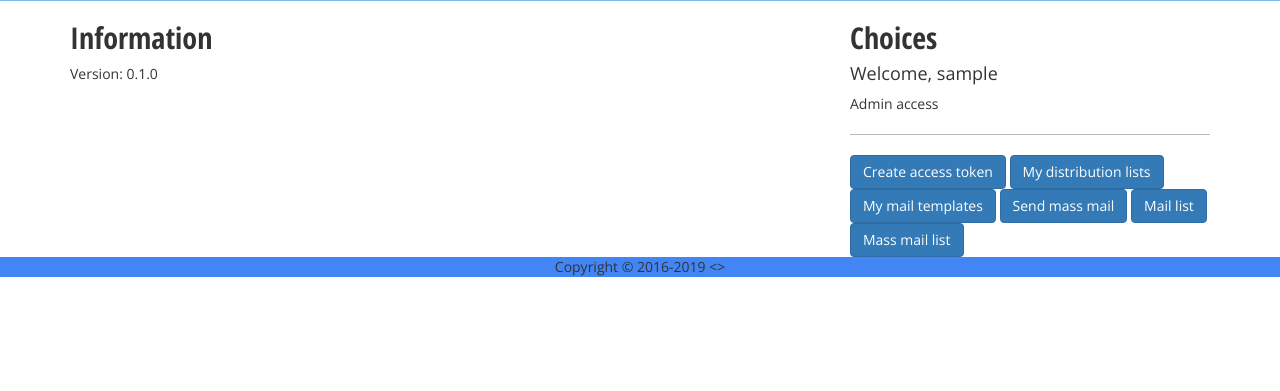
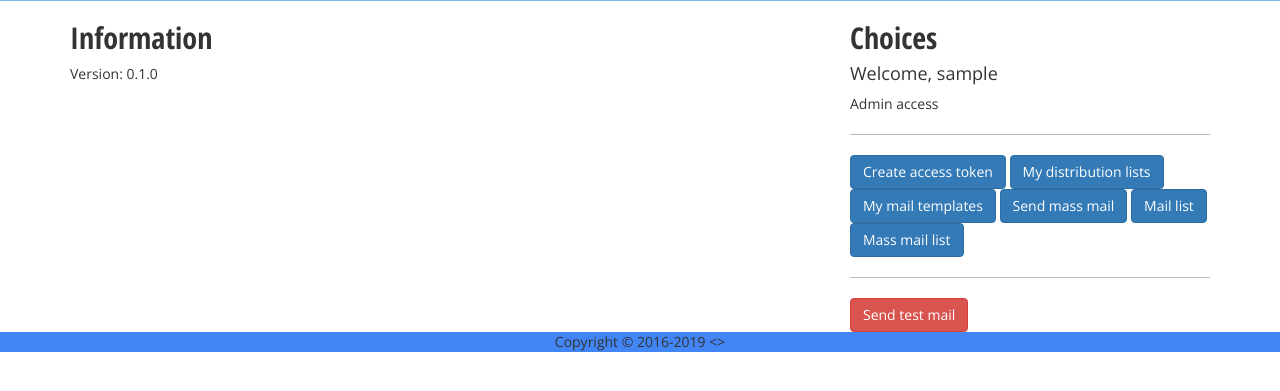
Before and after one commit to spapas/mailer_server, a Django app: page / in a window 1280 px wide. Shown: the part 331-722 px from the top of the page. Run offline with Django 3.2, Linux system fonts and the light colour scheme; the visitor is signed in with stand-in values (Sample User, id 1); parts of the project's set-up code (start-up, migrations or seed data) failed here and were passed over; some libraries are stand-ins or nearby versions.

Commit message:
Add link for test for admins in home

```diff
--- a/templates/home.html
+++ b/templates/home.html
@@ -80,6 +80,12 @@
 
                     <a class='btn btn-primary' href='{% url "mail_list" %}'>Mail list</a>
                     <a class='btn btn-primary' href='{% url "mass_mail_list" %}'>Mass mail list</a>
+
+                    {% if perms.core.admin %}
+                        <hr />
+                        <a class='btn btn-danger' href='{% url "send_test_email" %}'>Send test mail</a>
+                    {% endif %}
+
                 {% endif %}
 
             {% else %}
```
